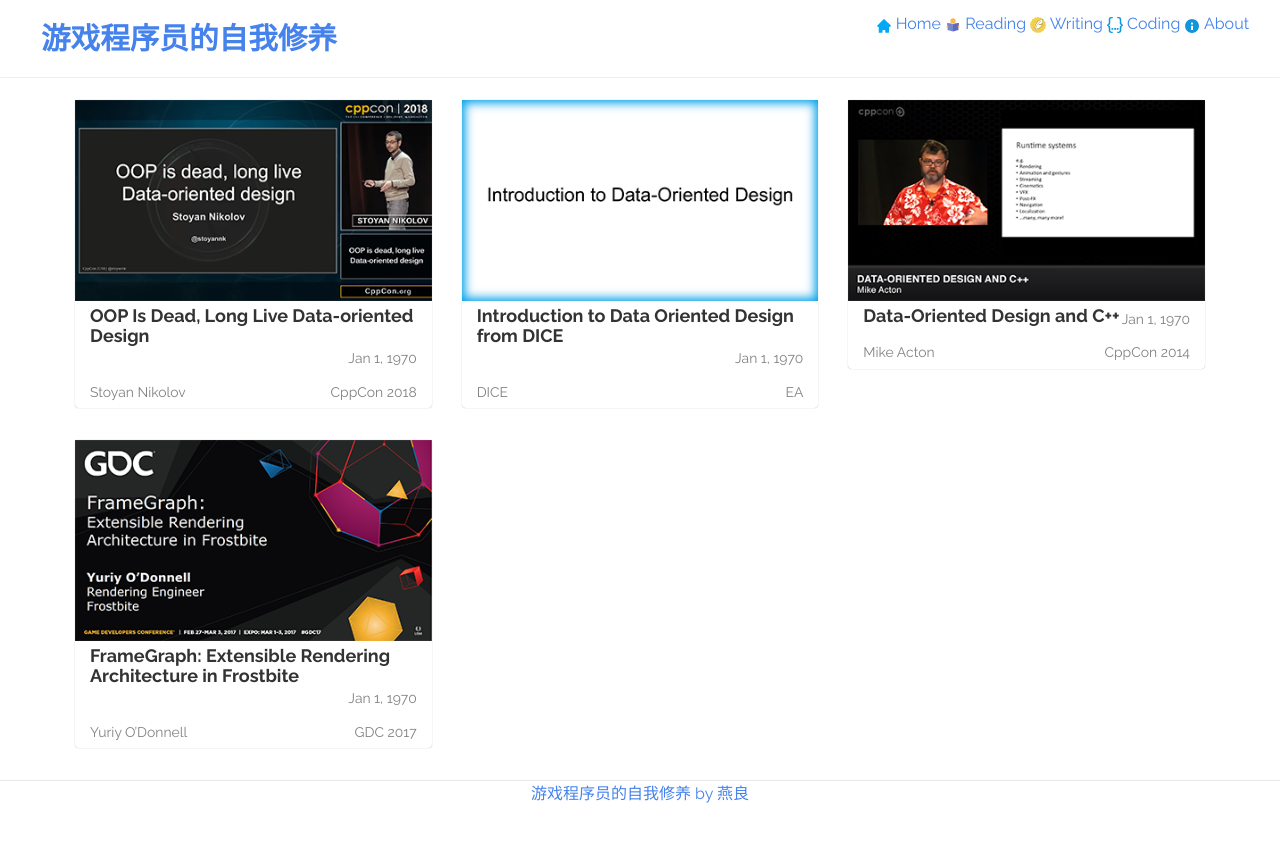
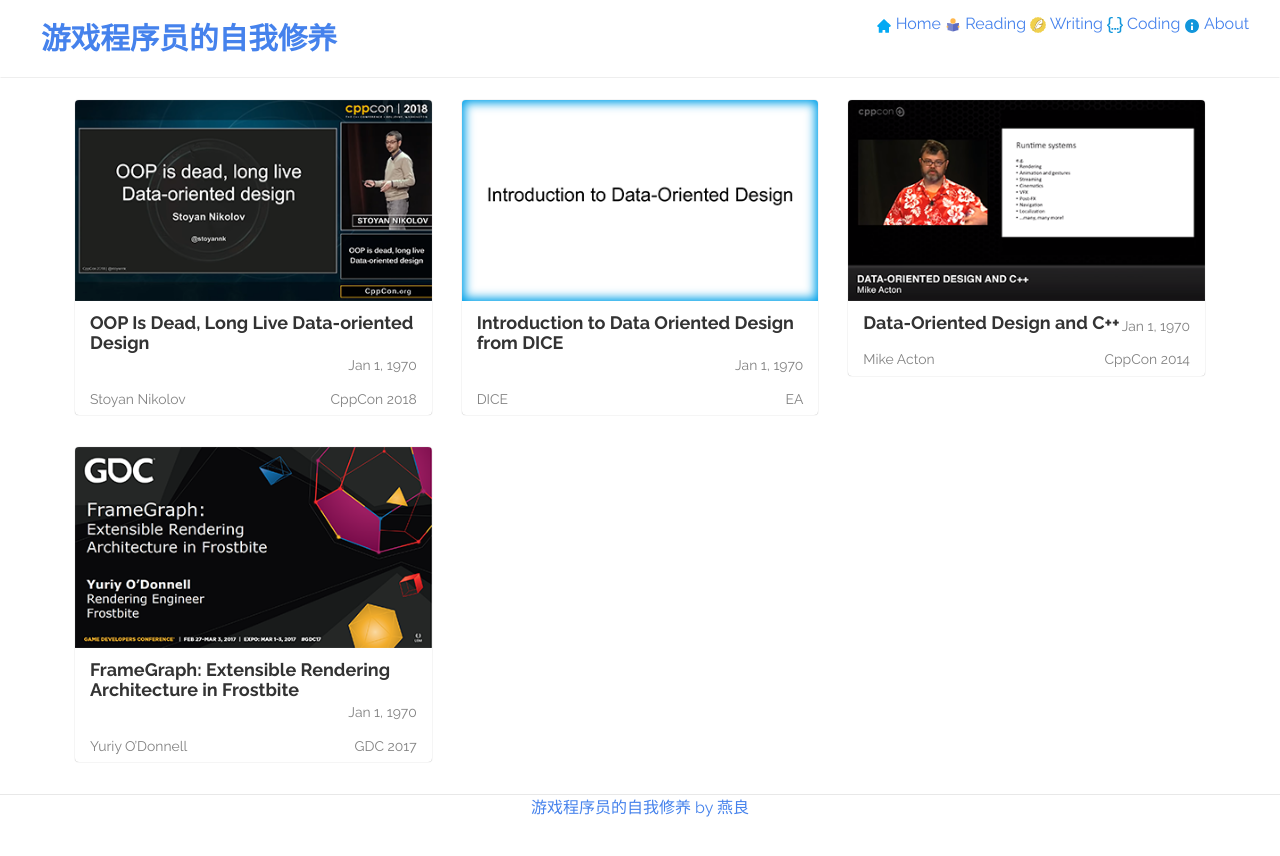
Before and after one commit to neil3d/neil3d.github.io, a Jekyll site: the page built from reading/index.html, in a window 1280 px wide. Shown: the top 856 px of the page. Built offline with Jekyll 4.4.1, drawn with Linux system fonts in a browser that asks for light colours.

Commit message:
card border radius

```diff
--- a/assets/css/reading.scss
+++ b/assets/css/reading.scss
@@ -51,3 +51,10 @@
         "custom",
         "syntax-highlighting"
 ;
+
+.thumb {
+    max-width: 100%;
+    overflow: hidden;
+    border-radius: 4px 4px 0px 0px;
+    margin-bottom: 7px;
+  }
--- a/reading/index.html
+++ b/reading/index.html
@@ -10,9 +10,9 @@
 
                 <!-- show thumb image -->
                 {% if post.thumb != blank %}
-                <img width="100%" src="{{site.baseurl}}/reading/{{post.thumb}}" alt="{{post.title}}">
+                <img class="thumb" src="{{site.baseurl}}/reading/{{post.thumb}}" alt="{{post.title}}">
                 {% else %}
-                <img width="100%" src="{{site.baseurl}}/reading/assets/thumb/default.png" alt="{{site.title}}">
+                <img class="thumb" src="{{site.baseurl}}/reading/assets/thumb/default.png" alt="{{site.title}}">
                 {% endif %}
 
                 <!-- show title & date -->
```
